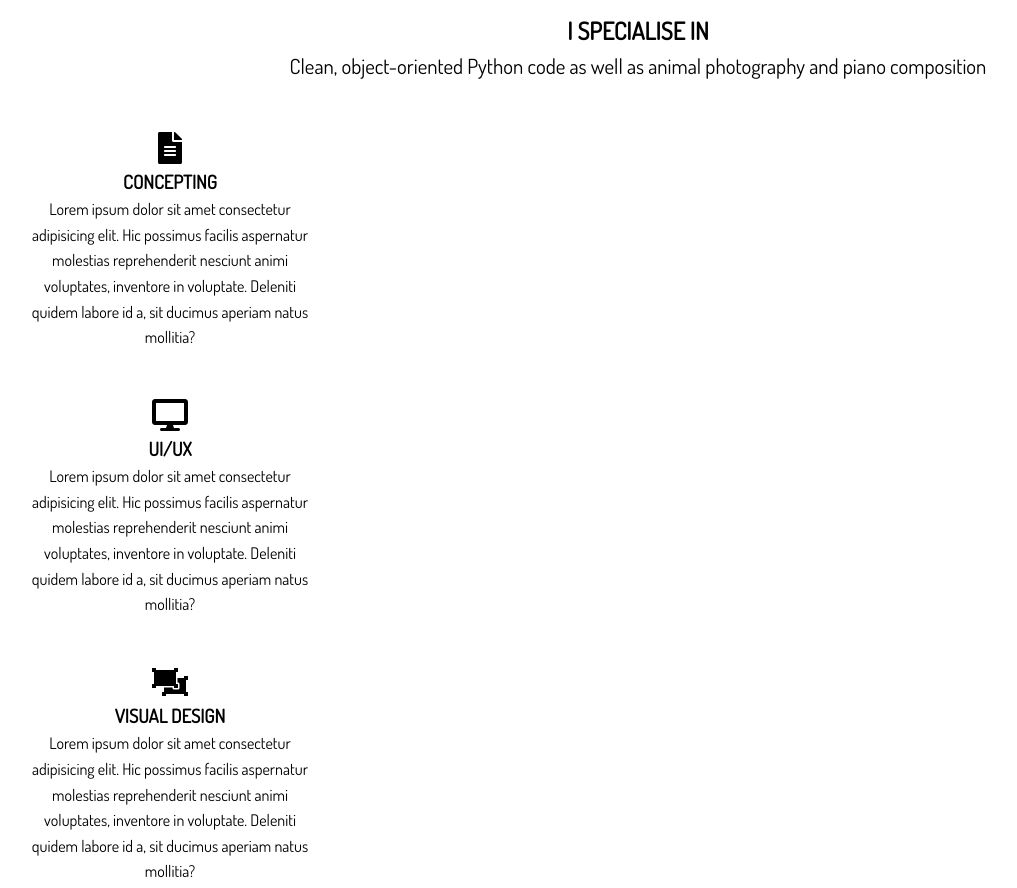
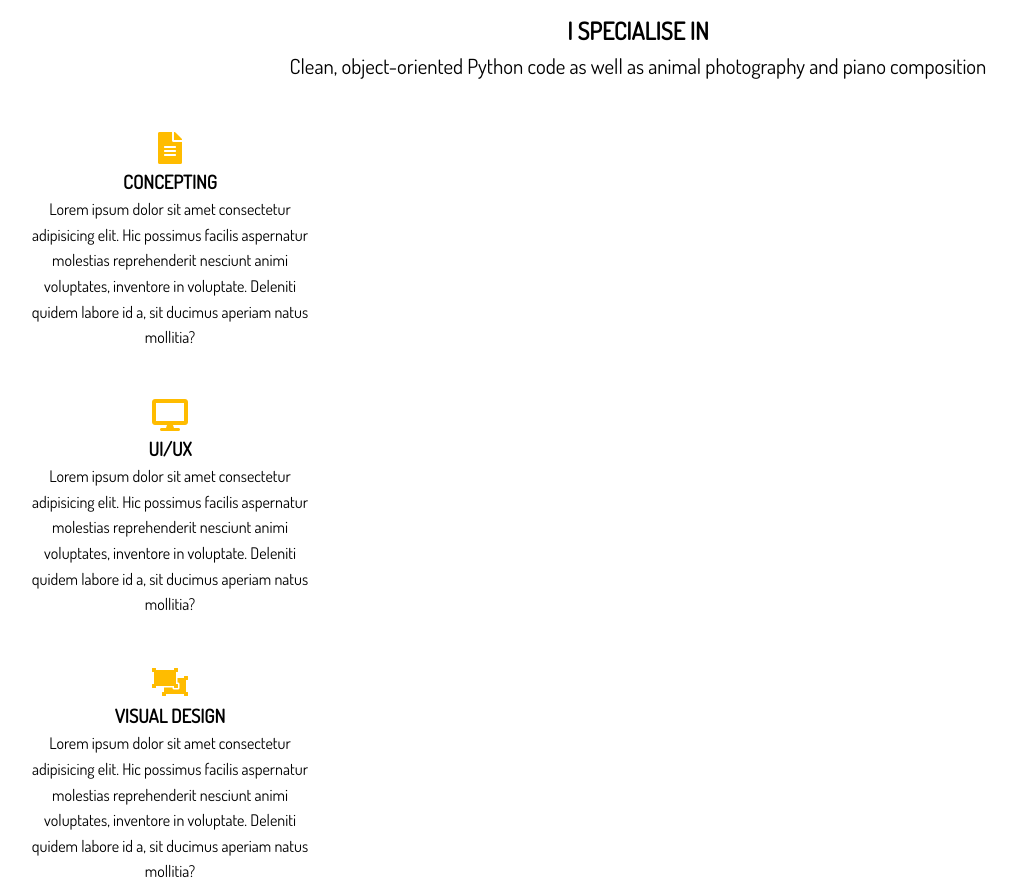
Before and after one commit to naziafakhruddin/haseebzeeshan, a plain HTML site: page dist/index.html in a window 1280 px wide. Shown: the part 820-1708 px from the top of the page, without its empty margins (2-1019 px from the left). Drawn offline with nearby package versions, Linux system fonts and the light colour scheme; files that its build step writes are made by us from their sources.

Commit message:
Add styling for fas tag

```diff
--- a/scss/main.scss
+++ b/scss/main.scss
@@ -103,6 +103,11 @@
             display:grid;
             grid-gap:1rem;
             grid-template-columns: repeat(4, 1fr);
+
+            .fas{
+                color: $main-color
+            }
         }
+
     }
 }
```
